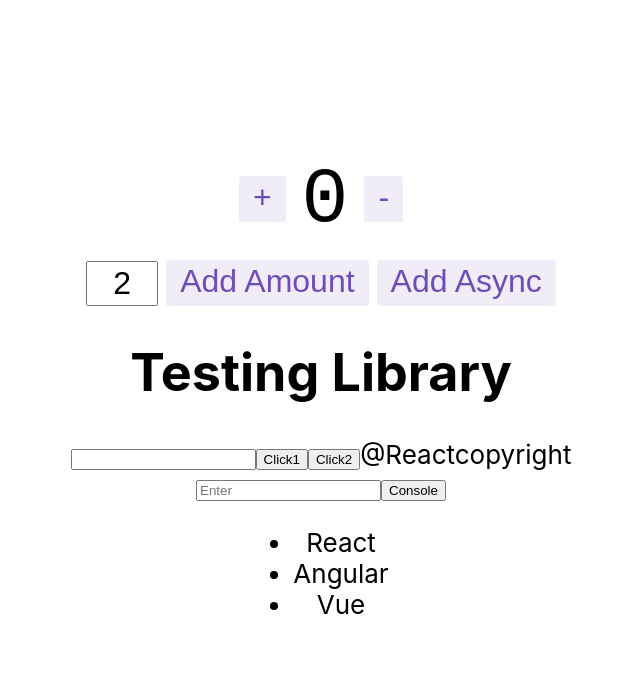
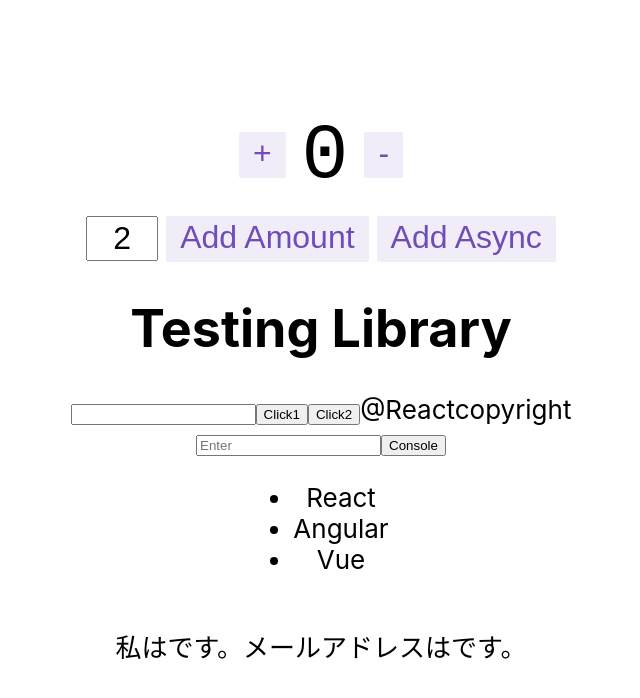
Before and after one commit to 36t/react-testing-library, a React (Create React App) app: page / in a window 1280 px wide. Shown: the top 698 px of the page, without its empty margins (319-959 px from the left). Built offline with nearby package versions, Linux system fonts and the light colour scheme; no server answers.

Commit message:
feat: Added UserEffectRender component.

```diff
--- a/src/App.tsx
+++ b/src/App.tsx
@@ -5,6 +5,7 @@
 import Render from './component/Render'
 import RenderInput from './component/RenderInput'
 import FrameworkList, { Framework } from './component/FrameworkList'
+import UserEffectRender from './component/UserEffectRender'
 
 const App: React.FC = () => {
   // RenderInputコンポーネントにpropsで送る
@@ -35,6 +36,7 @@
         <Render />
         <RenderInput outputConsole={output} />
         <FrameworkList frameworks={frameworkList} />
+        <UserEffectRender />
       </header>
     </div>
   )
```
